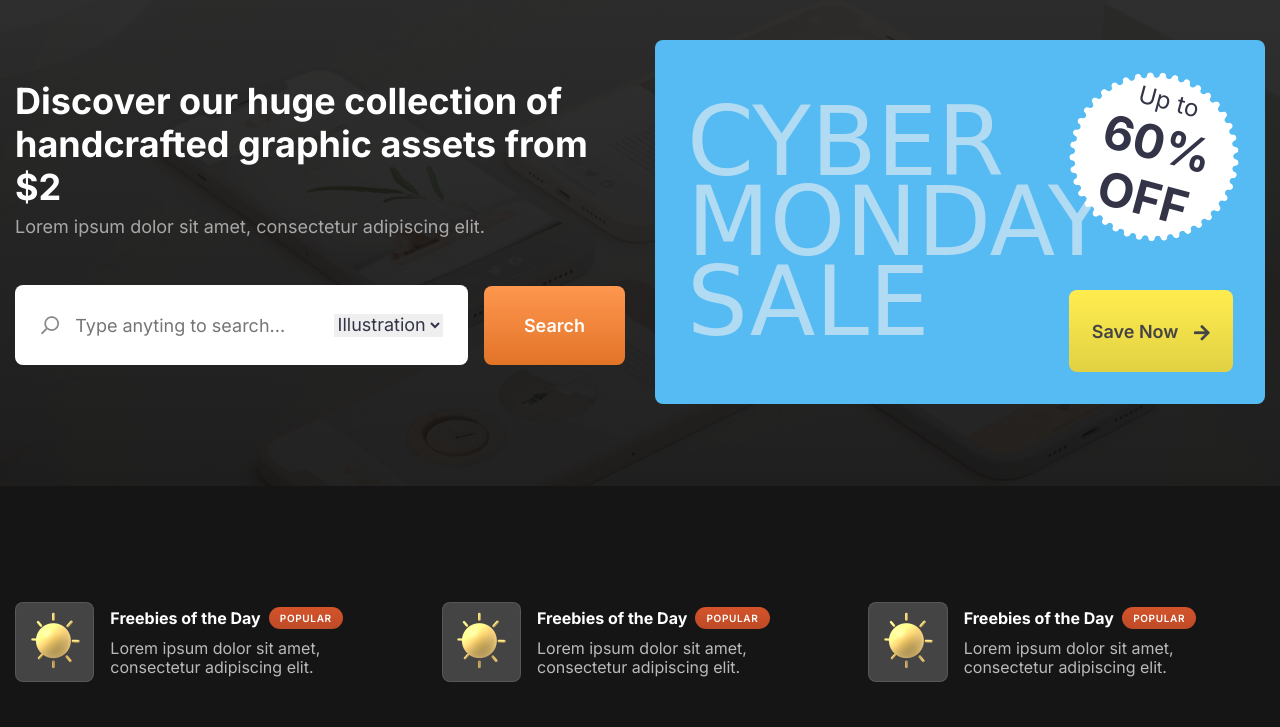
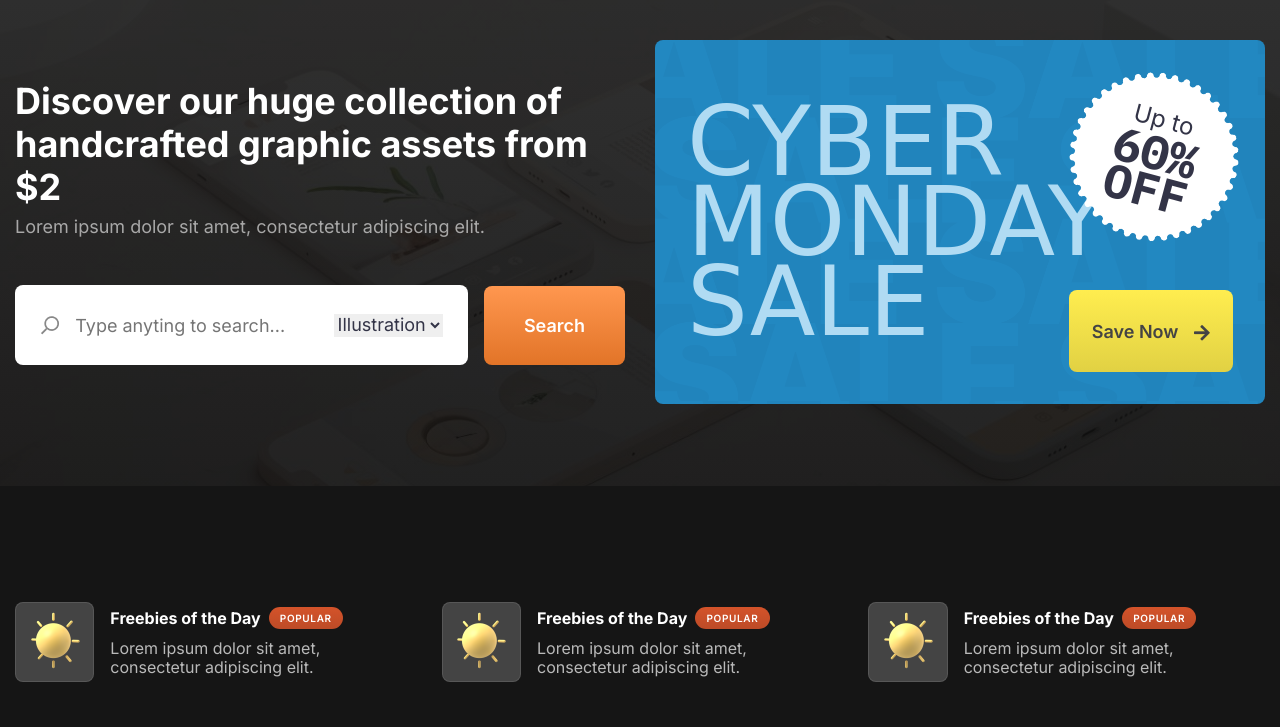
Before and after one commit to dwi-joko/thrusted-co, a plain HTML site: page index.html in a window 1280 px wide. Shown: the part 73-800 px from the top of the page. Drawn offline with nearby package versions, Linux system fonts and the light colour scheme; a web font is replaced by a local one.

Commit message:
update promotion section

```diff
--- a/style/aiden.css
+++ b/style/aiden.css
@@ -1,6 +1,6 @@
 @import url("https://fonts.googleapis.com/css2?family=Inter:wght@400;600;700&display=swap");
 @import url("https://fonts.googleapis.com/css2?family=Iceland&display=swap");
-
+@import url("https://fonts.googleapis.com/css2?family=IBM+Plex+Mono:wght@600;700&display=swap");
 /* UNIVERSAL */
 
 html,
--- a/style/custom.css
+++ b/style/custom.css
@@ -163,9 +163,11 @@ ul.menu-left li:last-child img {
 .promotion-wrapper {
   display: flex;
   align-items: center;
-  background: #57bbf3;
+  background: #2184bc;
   padding: 2rem;
   border-radius: 8px;
+  background-image: url(../assets/bg-promo.png);
+  background-size: contain;
 }
 
 .promotion-wrapper .right .btn-yellow {
@@ -208,6 +210,8 @@ ul.menu-left li:last-child img {
 
 .star .text-promotion h6 {
   font-size: 2.9375rem;
+  font-family: "IBM Plex Mono", monospace;
+  line-height: 2.375rem;
 }
 
 .dark-content {
```
Also changed, not shown: assets/bg-promo.png (added), assets/promotion_space.png (added).
